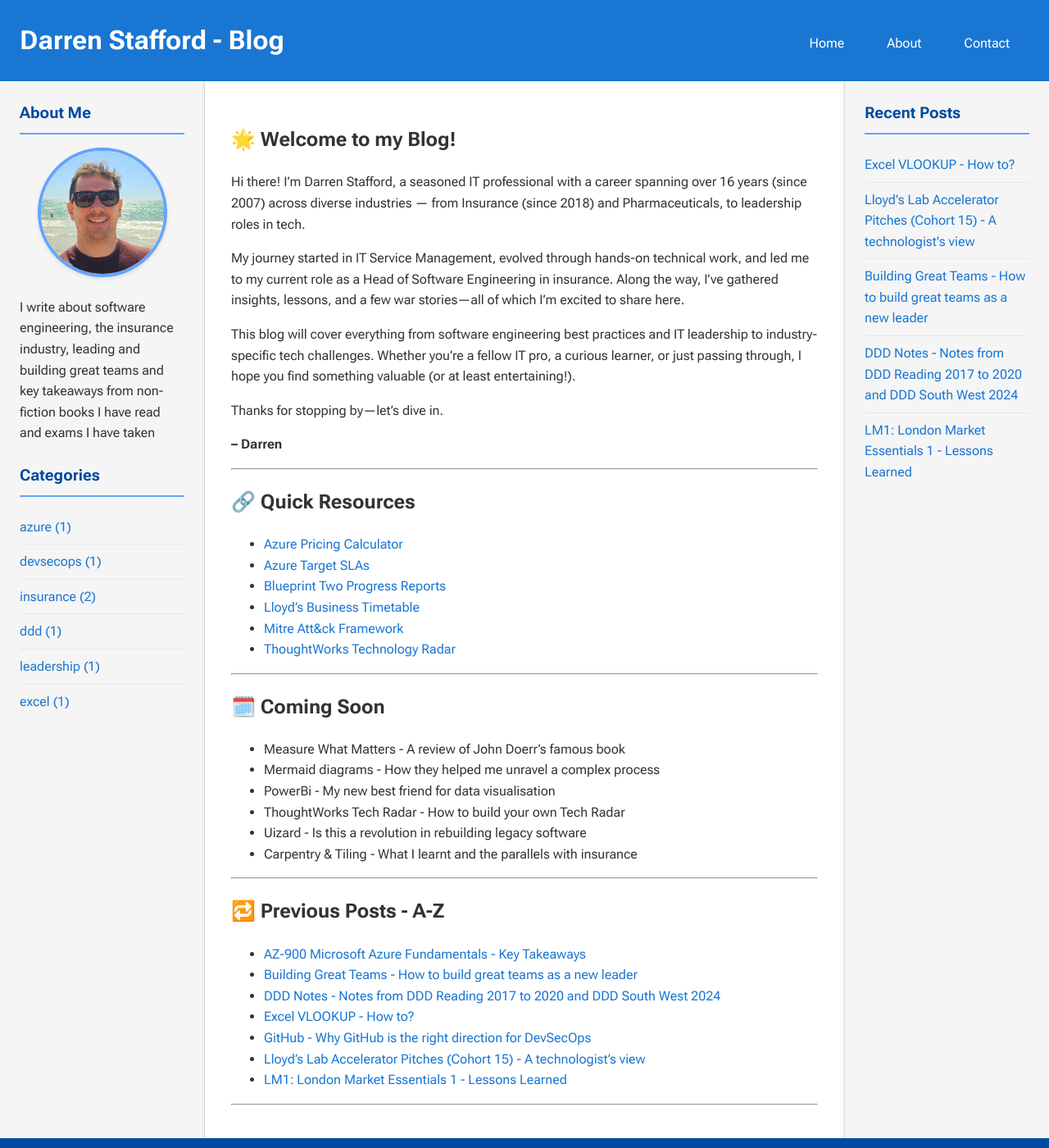
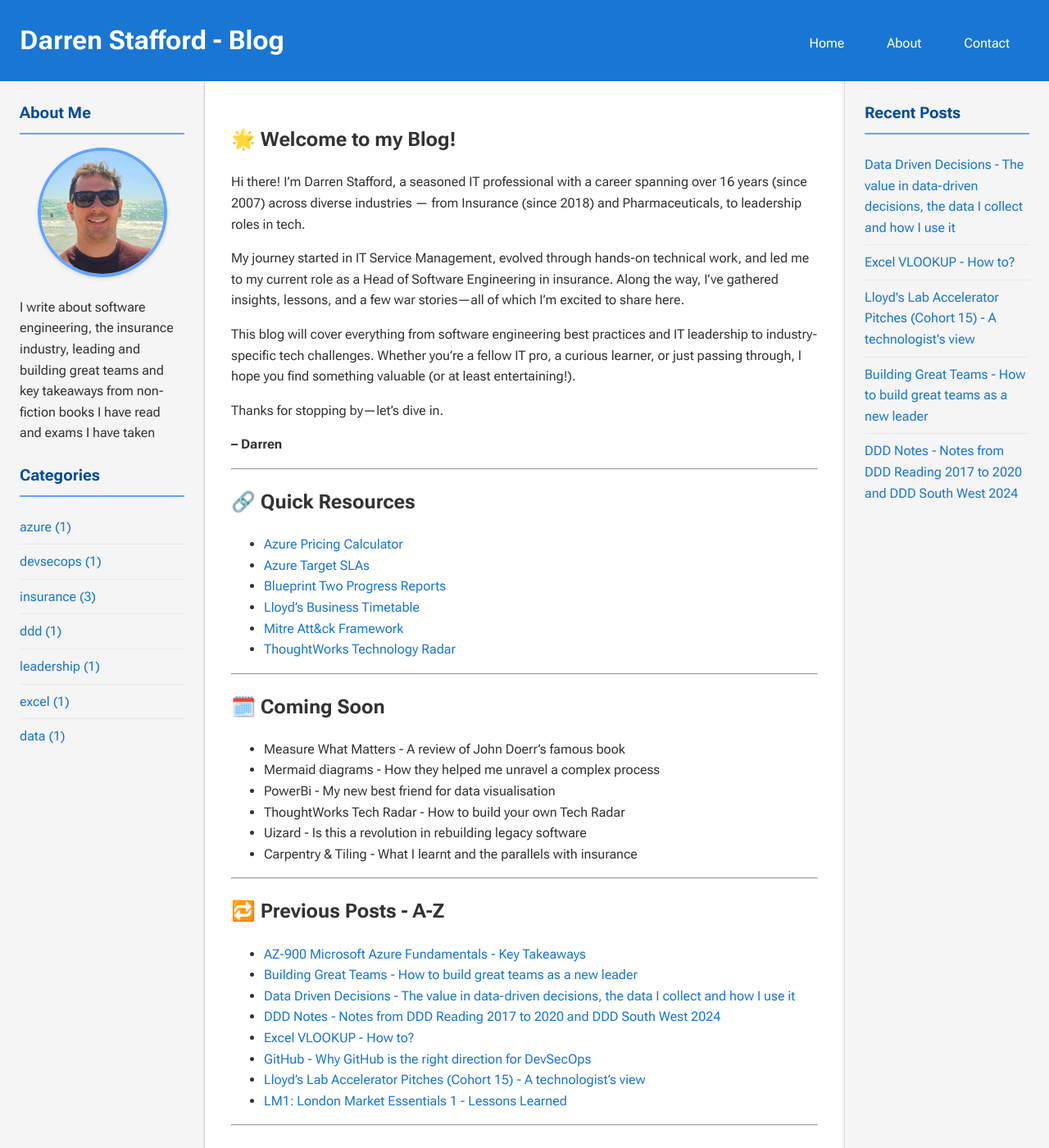
Before and after one commit to dazstaffs/blog, a Jekyll site: the page built from index.md, in a window 1280 px wide and 1400 px high. Shown: the whole window at 82% size. Built offline with Jekyll 4.4.1, drawn with Linux system fonts in a browser that asks for light colours; part of the change alters nothing that is shown.

Commit message:
Added new article on data-driven decisions

```diff
--- /dev/null
+++ b/_posts/2025-09-26-DataDrivenDecisions.md
@@ -0,0 +1,54 @@
+---
+layout: post
+title: "Data Driven Decisions - The value in data-driven decisions, the data I collect and how I use it"
+date: 2025-09-26
+categories: [insurance, data]
+---
+
+"...most conference rooms at Google have two projectors. One of them is for video-conferencing with other offices or for projecting meeting notes. The other is for data." says Eric Schmidt in the great book "How Google Works". He goes on to say "We don't seek to convince by saying "I think." We convince by saying "Let me show you."
+
+This quote has always stuck with me throughout my career so far and I have found that out of all of the sectors that I've worked in, which includes Pharma, Manufacturing, etc, insurance has been the worst industry for IT decisions based on opinions than data. This week in particular has stood out for me as being one week, where for two days in a row, I have had to step in and say, "Well actually, this data suggests this is not true" and personally I hate to have to say this; I'd much rather data was presented for every decision made, because I certainly will not make blind decisions.
+
+In this article I'm going to outline how I use data to make decisions and why.
+
+---
+
+## Application Usage Data
+
+For me this is an important one. This week someone said that our business stakeholders want to move all of their data out of a system and into an Excel spreadsheet and that my manager had agreed the decision so let's not argue about if it's a good idea. I was able to bring Power BI up on-screen and say, this system has been used 1552 times last month by 8 different people. Immediately, the reply was, "okay maybe Excel would not be a viable solution... A second good example of the importance, is how another person told me that another system was used once a month, so let's provide a cut of the data, once a month. Again, I could show usage data that suggests that's not true and a daily cut of data would be a better idea.
+
+This goes way beyond if systems would be more efficient in Excel and about design decisions, as mentioned above. If a stakeholder asks for a new feature in a piece of software, how do you measure if that feature was a success without data. If the point of the feature is to make a manual task take 10 mins over a day, why would you not measure how long it takes to complete the task, perhaps you need to measure how often that feature is used and if it's not being used, why not? In the software engineering world, we should never underestimate usage data for every system that we build.
+
+## Team Mood
+
+I will get data on my team's mood in one of two ways. Firstly, in our weekly check-in, I will ask them how they feel about work on a scale of 1 to 4, where 1 is fantastic and 4 is terrible. If someone scores a 3 or lower, I will ask them why they feel this way and what I can do to make things better for them. I also use this weekly score to gauge how hard I am pushing the team. If I'm asking a developer to do more work and their scores are increasing, I can sometimes understand if I'm overloading that developer and vice versa.
+
+The other metrics I take from each team member, is within our quarterly retrospective where I ask them to score out of ten, how they feel about Clarity, Energy, Psychological Safety, Work-life balance, Confidence and Efficiency. From this data I look for trends and always hope that for each quarter, our graphs are all moving in the right direction, because this shows my progress as a head of software engineering.
+
+## Service Management Metrics
+
+Service Management data can be broken down into two areas. Firstly, I collect data for incidents and requests that enter my ServiceNow queue. In our monthly reporting meeting, I use this data to advise that all of my tickets were completed within SLA, which types of requests we are getting, which systems are causing the most incidents and thus might require some investment and if any continuous improvement is reducing our ticket numbers (and I'm pleased to see that my Continuous Improvement initiatives really are paying off because I know for some applications, ticket numbers have fallen to single digits... yearly).
+
+Secondly, I collect data for all incidents and requests that my team members have logged. This data has led to many difficult questions between myself and our Service Management team such as, how does a ticket stay open and active for 54 days ago and within SLA, why does this ServiceNow queue have no assignees in it, why is this ticket pending approval from someone who no longer works here, why it that this person never approves any tickets unless I chase them and many other insights which ultimately improves the overall performance of my team. I scour this data at least once a day and do not expect my team members to have to chase me, to get things done.
+
+## Azure DevOps Metrics
+
+Metrics from Azure DevOps is crucial for managing a large team of 21 engineers. As the head of software engineering, I'm unable to attend 8 stand-ups a day but I need to know how each developer is performing, how a project is progressing, if someone is currently blocked and why, which products have the biggest backlog and may require more resources, which products have a small backlog and thus doesn't need a big team, feature estimates vs actual delivery times, cycle times, lead times, bugs vs tasks, which teams are working in an agile way vs a waterfall way, why some teams seem to create tasks for testing than use a lane on the KANBAN, which developers need agile training and underlying all of this data, is a date-picker that allows me to analyse everything over a period of time. I also will go into my weekly check-in and ask developers to talk over what we're seeing in Power BI for their work from the last week and also why we're not seeing many tasks for some other developers.
+
+## Desk Bookings
+
+Finally, I used to capture desk booking data from Condeco but soon gave up on this, because if someone doesn't book a desk and they just turn-up and sit in a free space, the data is inaccurate. I then tried getting access to building access logs but was denied.
+
+## Workday Data
+
+I put in a request to get access to my team's holiday and yearly goal data to try to identify any trends but our HR team asked me for some budget to work on providing the data and I didn't have a budget for any of the data collection listed above, so this request went nowhere.
+
+---
+
+## Final Thoughts
+
+This is just some of the data that I regularly collect to be the best head of software engineering that I can be and to ensure that any decisions around my products and team, are well founded. I hope you found this article a good read and that you take can see the importance of data collection. I certainly feel enlightened by collecting and analysing data across many areas of my team and I owe thanks, to Eric Schmidt and Jonathan Rosenberg, the writers of "How Google Works", that I recommend all leaders read at least once.
+
+Thanks for reading and have a good weekend!
+
+Darren
--- a/index.md
+++ b/index.md
@@ -45,6 +45,7 @@ Thanks for stopping by—let’s dive in.
 
 - [AZ-900 Microsoft Azure Fundamentals - Key Takeaways](_posts/2025-07-25-AZ900.md)
 - [Building Great Teams - How to build great teams as a new leader](_posts/2025-08-20-BuildingGreatTeams.md)
+- [Data Driven Decisions - The value in data-driven decisions, the data I collect and how I use it](_posts/2025-09-26-DataDrivenDecisions.md)
 - [DDD Notes - Notes from DDD Reading 2017 to 2020 and DDD South West 2024](_posts/2025-08-03-DDDNotes.md)
 - [Excel VLOOKUP - How to?](_posts/2025-09-20-VLookUp.md)
 - [GitHub - Why GitHub is the right direction for DevSecOps](_posts/2025-07-26-GitHubFuture.md)
```
